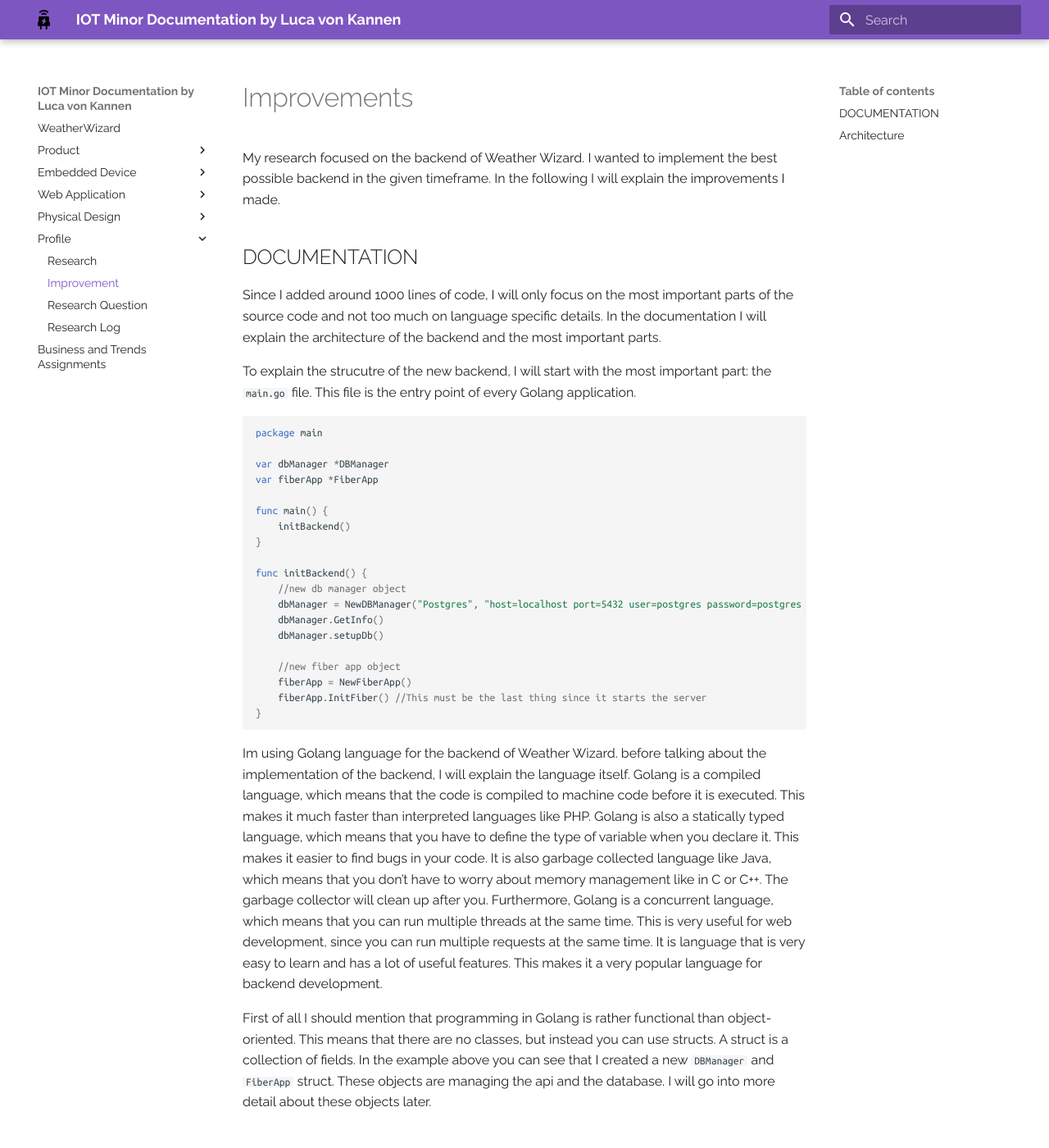
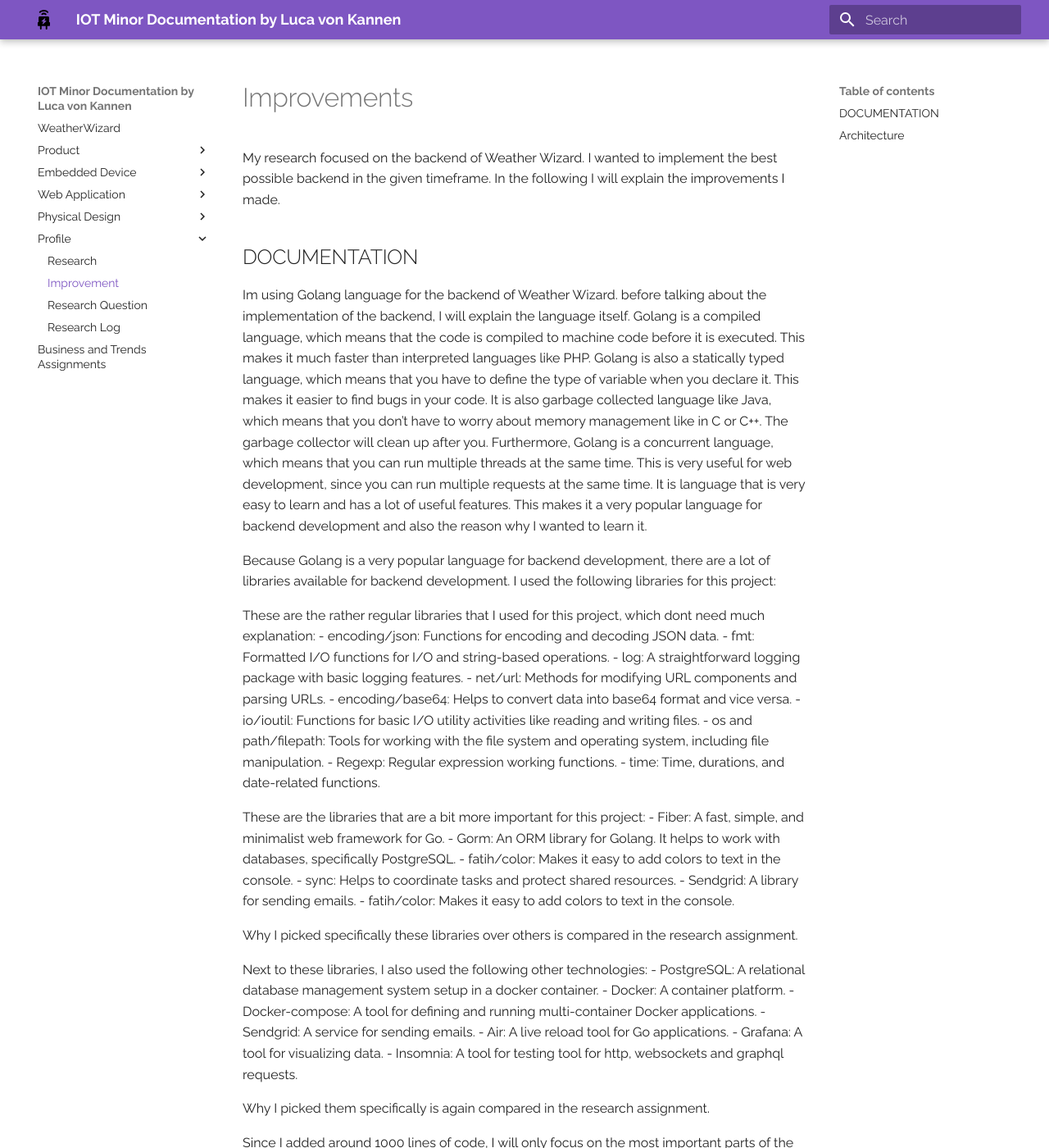
Before and after one commit to lv042/Weather-Wizard, an MkDocs documentation site: the page built from docs/improvement.md, in a window 1280 px wide and 1400 px high. Shown: the whole window at 82% size. Built offline with MkDocs 1.6.1 and Material for MkDocs 9.7.7, drawn with Linux system fonts in a browser that asks for light colours; some of the changed text lies outside the part shown.

Commit message:
current state of docs

````diff
--- a/docs/improvement.md
+++ b/docs/improvement.md
@@ -4,11 +4,59 @@
 following I will explain the improvements I made.
 
 ## DOCUMENTATION
-Since I added around 1000 lines of code, I will only focus on the most important parts of the source code and not too much on language specific
-details. In the documentation I will explain the architecture of the backend and the most important parts.
+
+Im using Golang language for the backend of Weather Wizard. before talking about the implementation of the backend, I will explain the language itself.
+Golang is a compiled language, which means that the code is compiled to machine code before it is executed. This makes it much faster than interpreted languages like PHP.
+Golang is also a statically typed language, which means that you have to define the type of variable when you declare it. This makes it easier to find bugs in your code.
+It is also garbage collected language like Java, which means that you don't have to worry about memory management like in C or C++. The garbage collector will clean up after you.
+Furthermore, Golang is a concurrent language, which means that you can run multiple threads at the same time. This is very useful for web development, since you can run multiple
+requests at the same time. It is language that is very easy to learn and has a lot of useful features. This makes it a very popular language for backend development and also the reason
+why I wanted to learn it.
+
+Because Golang is a very popular language for backend development, there are a lot of libraries available for backend development. I used the following libraries for this project:
+
+These are the rather regular libraries that I used for this project, which dont need much explanation:
+- encoding/json: Functions for encoding and decoding JSON data.
+-  fmt: Formatted I/O functions for I/O and string-based operations.
+-  log: A straightforward logging package with basic logging features.
+-  net/url: Methods for modifying URL components and parsing URLs.
+-  encoding/base64: Helps to convert data into base64 format and vice versa.
+-  io/ioutil: Functions for basic I/O utility activities like reading and writing files.
+-  os and path/filepath: Tools for working with the file system and operating system, including file manipulation.
+-  Regexp: Regular expression working functions.
+-  time: Time, durations, and date-related functions.
 
 
-To explain the strucutre of the new backend, I will start with the most important part: the `main.go` file. This file is the entry point of every Golang application.
+These are the libraries that are a bit more important for this project:
+-  Fiber: A fast, simple, and minimalist web framework for Go.
+- Gorm: An ORM library for Golang. It helps to work with databases, specifically PostgreSQL.
+- fatih/color: Makes it easy to add colors to text in the console.
+- sync: Helps to coordinate tasks and protect shared resources.
+- Sendgrid: A library for sending emails.
+- fatih/color: Makes it easy to add colors to text in the console.
+
+Why I picked specifically these libraries over others is compared in the research assignment.
+
+Next to these libraries, I also used the following other technologies:
+- PostgreSQL: A relational database management system setup in a docker container.
+- Docker: A container platform.
+- Docker-compose: A tool for defining and running multi-container Docker applications.
+- Sendgrid: A service for sending emails.
+- Air: A live reload tool for Go applications.
+- Grafana: A tool for visualizing data.
+- Insomnia: A tool for testing tool for http, websockets and graphql requests.
+
+
+Why I picked them specifically is again compared in the research assignment.
+
+Since I added around 1000 lines of code, I will only focus on the most important parts of the source code and not too much on language specific
+details. The starting point of the backend is the main file and its main function as you might know it from
+Java or C#.
+
+First there are two global variables declared, which are the dbManager and the fiberApp. Thet get initialized in the initBackend function and
+are created with the New functions The new functions is similar to the constructor in Java or C#. It returns a new object of the given type and also initializes it.
+The DBManager in this case is initialized with the NewDBManager function. This function takes 2 parameters, the database type and the connection string.
+The fiberApp is initialized with a seperate function. This is because the fiberApp now listens for requests and is blocking the main thread.
 
 ```go
 package main
@@ -31,17 +79,84 @@
 	fiberApp.InitFiber() //This must be the last thing since it starts the server
 }
 ```
-Im using Golang language for the backend of Weather Wizard. before talking about the implementation of the backend, I will explain the language itself.
-Golang is a compiled language, which means that the code is compiled to machine code before it is executed. This makes it much faster than interpreted languages like PHP.
-Golang is also a statically typed language, which means that you have to define the type of variable when you declare it. This makes it easier to find bugs in your code.
-It is also garbage collected language like Java, which means that you don't have to worry about memory management like in C or C++. The garbage collector will clean up after you.
-Furthermore, Golang is a concurrent language, which means that you can run multiple threads at the same time. This is very useful for web development, since you can run multiple
-requests at the same time. It is language that is very easy to learn and has a lot of useful features. This makes it a very popular language for backend development.
+
+I will continue next with the DBManager. This is a important part of the backend, since it is responsible for all database related tasks.
+This Function is creating a new DBManager object and also initializes it. It takes 2 parameters, the database type and the connection string.
+It sets up the postgres database connection with the gorm library.
+
+```go
+func NewDBManager(name string, dsn string) *DBManager {
+	var d = DBManager{db: nil, name: name, insertSql: "insert.sql", rebuildSql: "rebuild.sql"}
+
+	var err error
+	d.db, err = gorm.Open(postgres.Open(dsn), &gorm.Config{})
+	if err != nil {
+		d.LogError("Failed to connect database")
+	}
+
+	d.Log("Connected to database")
+
+	return &d
+}
+```
 
 
-First of all I should mention that programming in Golang is rather functional than object-oriented. This means that there are no classes, but instead
-you can use structs. A struct is a collection of fields. In the example above you can see that I created a new `DBManager` and `FiberApp` struct. These objects
-are managing the api and the database. I will go into more detail about these objects later.
+This the struct of the object. It contains the database connection, the name of the database, the insert sql file and the rebuild sql file.
+
+```go
+type DBManager struct {
+	db         *gorm.DB
+	name       string
+	insertSql  string
+	rebuildSql string
+}
+```
+
+The function called afterwards is the GetInfo function. This function returns information about the DBManager. This function is only used to ensure that the DBManager is initialised correctly.
+
+```go
+func (d *DBManager) GetInfo() {
+d.Log(fmt.Sprintf("%+v", d))
+}
+```
+
+It is one of many utility functions that I added to the DBManager and the fiberAPP to make it easier to develop and debug the backend:
+
+```go
+
+func (d *DBManager) SetDBManager(db *gorm.DB, name string) {
+	d.SetName(name)
+	d.SetDB(db)
+}
+
+func (d *DBManager) SetDB(db *gorm.DB) {
+	d.db = db
+}
+
+func (d *DBManager) SetName(name string) {
+	d.name = name
+}
+
+func (d *DBManager) GetDB() *gorm.DB {
+	return d.db
+}
+
+func (d *DBManager) GetName() string {
+	return d.name
+}
+
+func (d *DBManager) ToString() string {
+	return fmt.Sprintf("Running %s ", d.name)
+}
+```
+
+But also more complex functions which I cant show complete in the scope of this assignment.
+
+These functions include:
+
+
+
+```go
 
 
 ## Architecture
````
Also changed, not shown: 1 other file.
